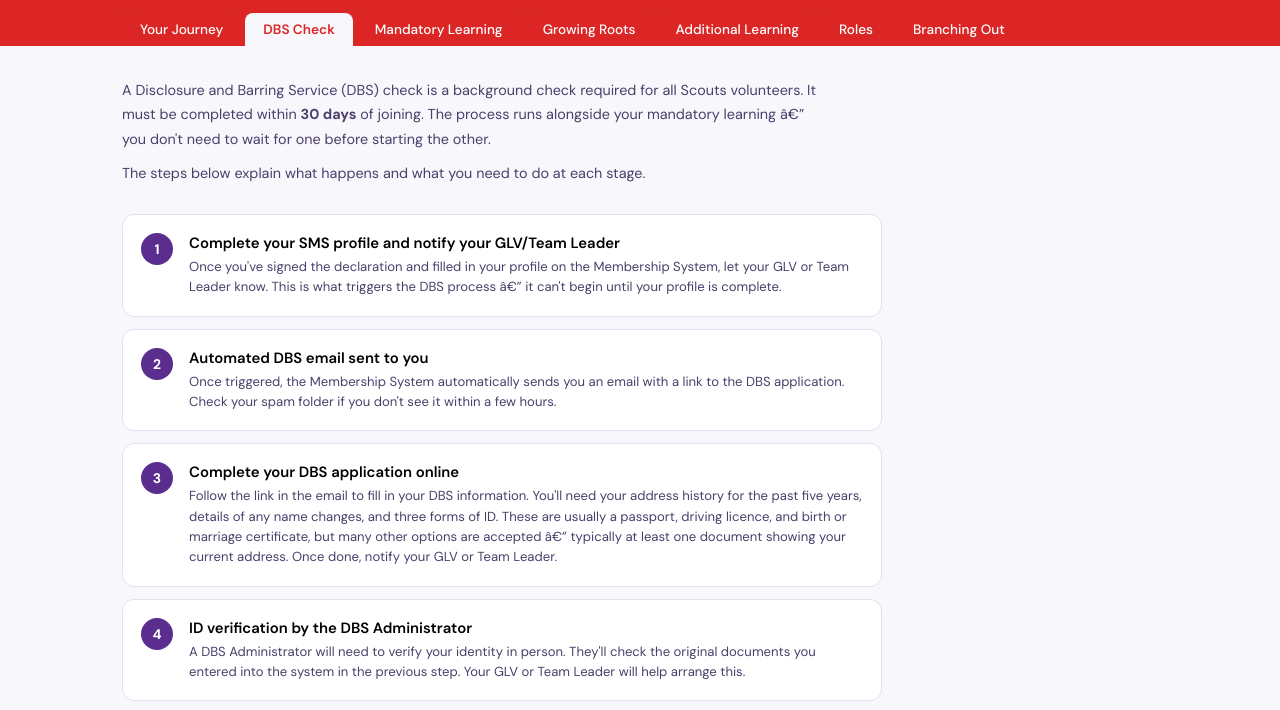
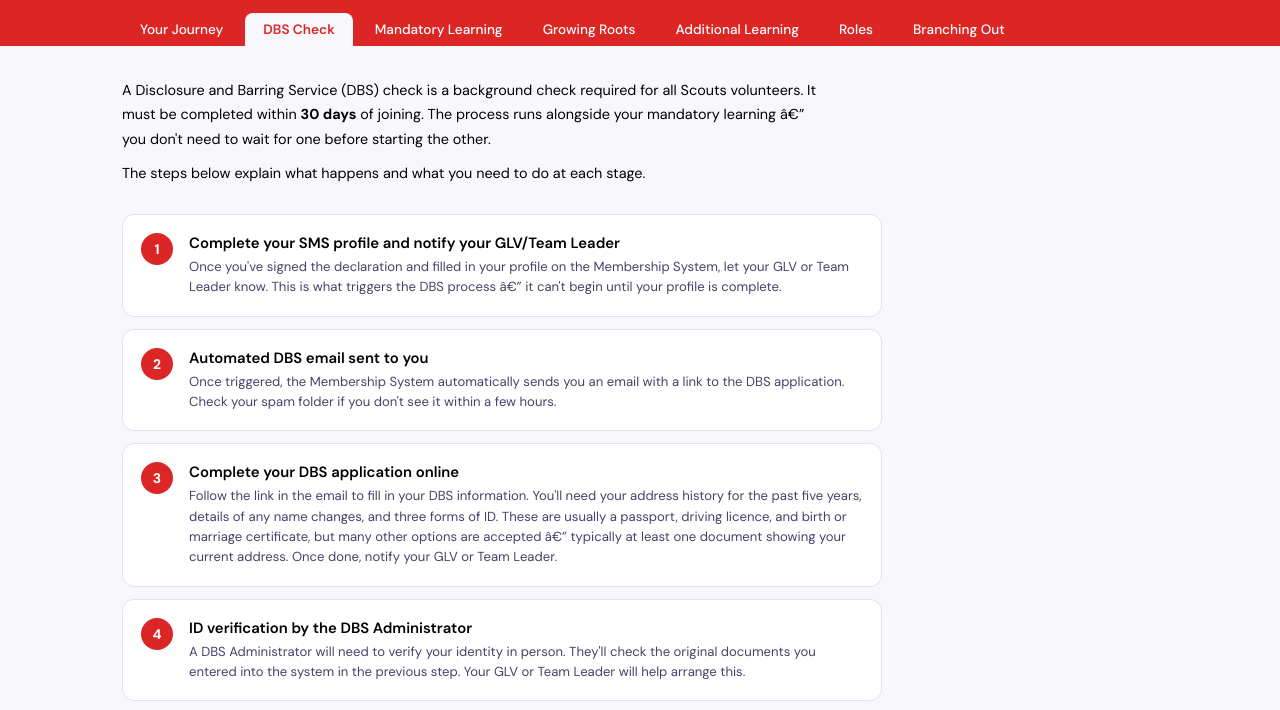
Before and after one commit to joeclimbin/ScoutsCymru, a plain HTML site: page index.html in a window 1280 px wide. Both pictures are taken after a click on the button "DBS Check". Shown: the part 83-793 px from the top of the page. Drawn offline with Linux system fonts and the light colour scheme.

Commit message:
colours sorted

```diff
--- a/stylesheet.css
+++ b/stylesheet.css
@@ -300,7 +300,7 @@
 
       /* ── DBS TAB ── */
       .dbs-intro { max-width: 700px; margin-bottom: 28px; }
-      .dbs-intro p { font-size: 0.9rem; color: var(--text-mid); line-height: 1.7; margin-bottom: 10px; }
+      .dbs-intro p { font-size: 0.9rem; color: var(--text); line-height: 1.7; margin-bottom: 10px; }
       .dbs-steps { display: flex; flex-direction: column; gap: 12px; max-width: 760px; }
       .dbs-step {
         display: flex; gap: 16px; align-items: flex-start;
@@ -308,7 +308,7 @@
       }
       .dbs-num {
         width: 32px; height: 32px; border-radius: 50%; flex-shrink: 0;
-        background: var(--purple); color: white;
+        background: var(--red); color: white;
         display: flex; align-items: center; justify-content: center;
         font-size: 0.87rem; font-weight: 700;
       }
```
Also changed, not shown: index.html (+3 -5 lines).
